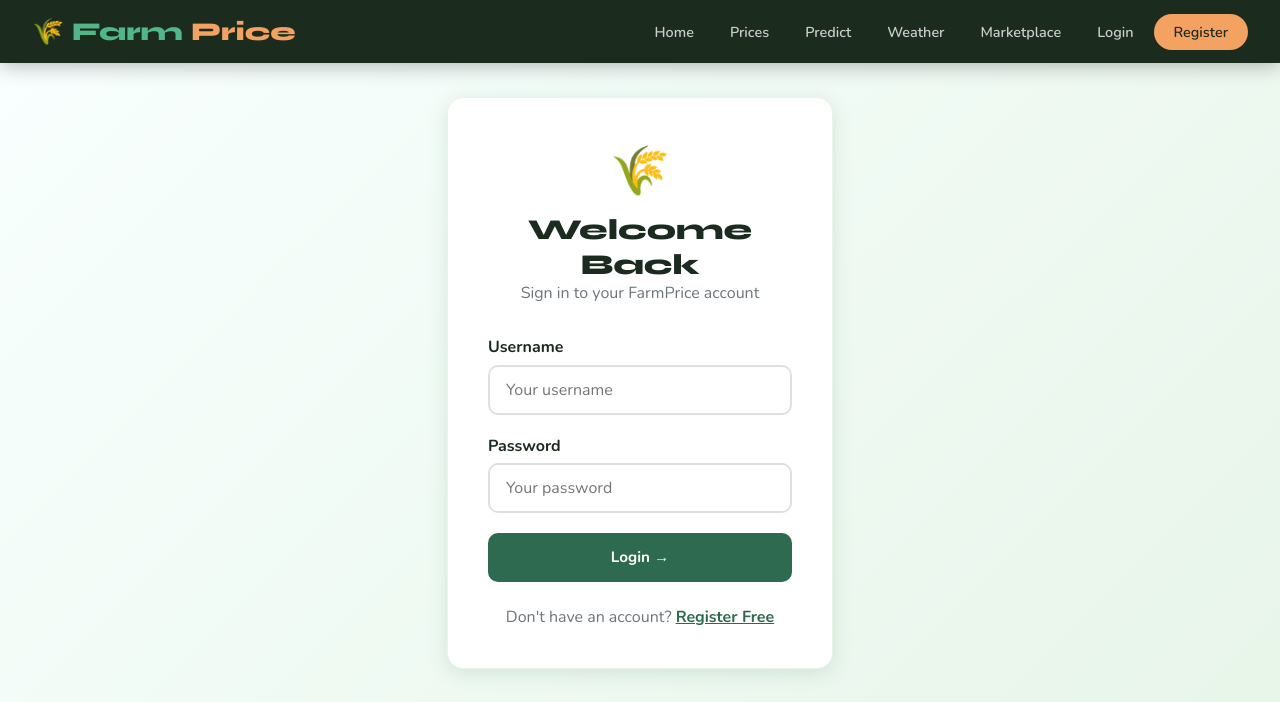
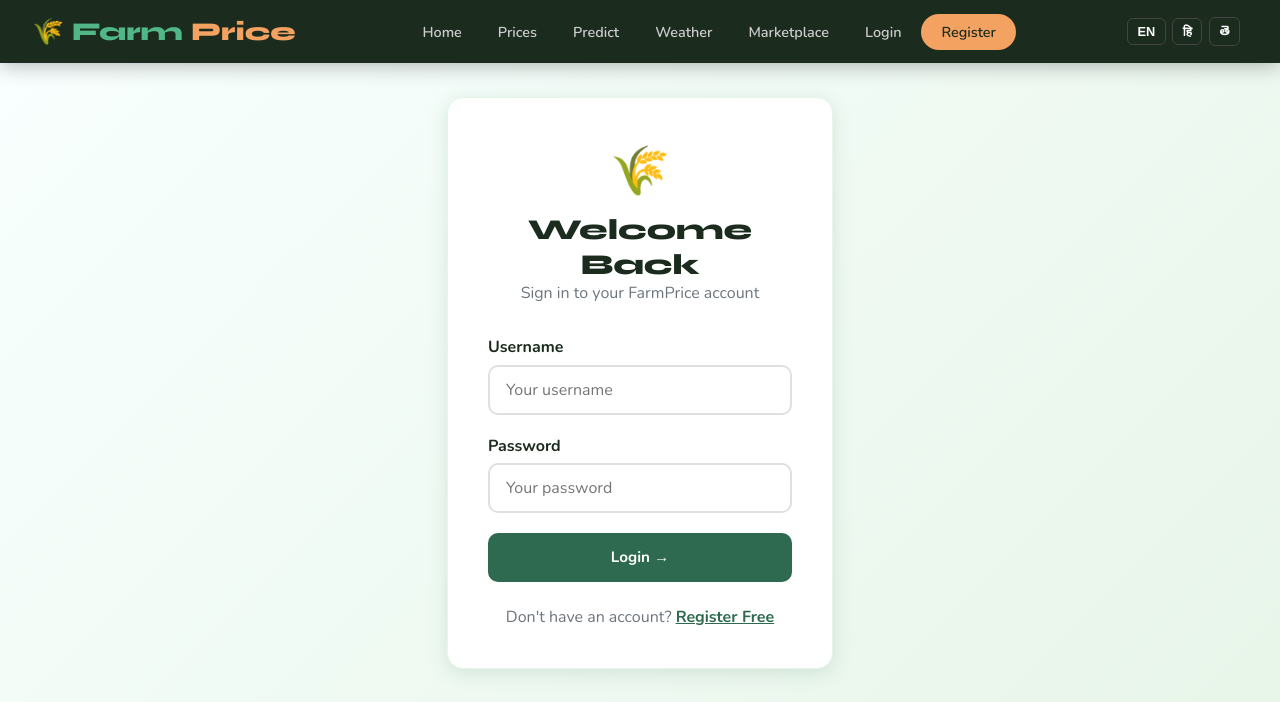
Before and after one commit to bhagyakanumuri/farmprice, a Django app: page /login/ in a window 1280 px wide. Shown: the top 702 px of the page. Run offline with Django 5.2, Linux system fonts and the light colour scheme.

Commit message:
Add language switcher to navbar

```diff
--- a/crops/templates/crops/base.html
+++ b/crops/templates/crops/base.html
@@ -1,5 +1,6 @@
+{% load i18n %}
 <!DOCTYPE html>
-<html lang="en">
+<html lang="{{ LANGUAGE_CODE }}">
 <head>
     <meta charset="UTF-8">
     <meta name="viewport" content="width=device-width, initial-scale=1.0">
@@ -329,6 +330,11 @@
             <li><a href="/register/" class="btn-sell">Register</a></li>
         {% endif %}
     </ul>
+    <div style="display:flex;align-items:center;gap:0.4rem;margin-right:0.5rem;">
+        <form action="/i18n/setlang/" method="post" style="display:inline;">{% csrf_token %}<input type="hidden" name="next" value="{{ request.path }}"><input type="hidden" name="language" value="en"><button type="submit" style="background:{% if LANGUAGE_CODE == 'en' %}#2d6a4f{% else %}transparent{% endif %};color:white;border:1px solid #444;padding:0.3rem 0.6rem;border-radius:6px;cursor:pointer;font-weight:700;font-size:0.8rem;">EN</button></form>
+        <form action="/i18n/setlang/" method="post" style="display:inline;">{% csrf_token %}<input type="hidden" name="next" value="{{ request.path }}"><input type="hidden" name="language" value="hi"><button type="submit" style="background:{% if LANGUAGE_CODE == 'hi' %}#2d6a4f{% else %}transparent{% endif %};color:white;border:1px solid #444;padding:0.3rem 0.6rem;border-radius:6px;cursor:pointer;font-weight:700;font-size:0.8rem;">हि</button></form>
+        <form action="/i18n/setlang/" method="post" style="display:inline;">{% csrf_token %}<input type="hidden" name="next" value="{{ request.path }}"><input type="hidden" name="language" value="te"><button type="submit" style="background:{% if LANGUAGE_CODE == 'te' %}#2d6a4f{% else %}transparent{% endif %};color:white;border:1px solid #444;padding:0.3rem 0.6rem;border-radius:6px;cursor:pointer;font-weight:700;font-size:0.8rem;">తె</button></form>
+    </div>
     <button class="hamburger" id="hamburger" onclick="toggleMenu()">
         <span></span><span></span><span></span>
     </button>
--- a/farmprice/urls.py
+++ b/farmprice/urls.py
@@ -1,7 +1,9 @@
 from django.contrib import admin
 from django.urls import path, include
+from django.conf.urls.i18n import set_language
 
 urlpatterns = [
     path('admin/', admin.site.urls),
+    path('i18n/setlang/', set_language, name='set_language'),
     path('', include('crops.urls')),
 ]
```
